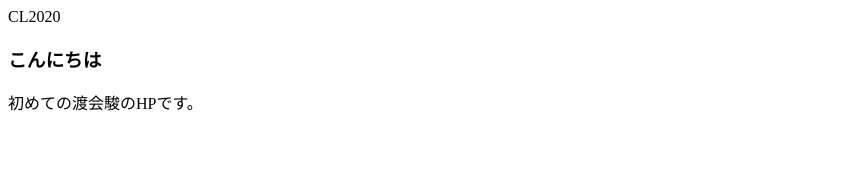
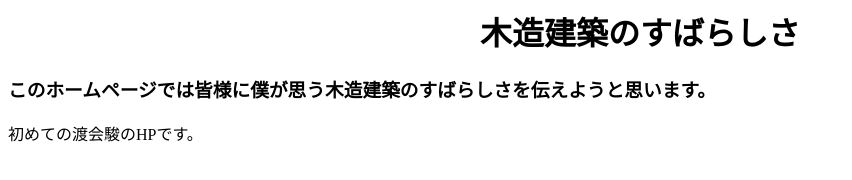
Before and after one commit to 08190630w/08190630w.github.io, a plain HTML site: page CL2020.html in a window 1280 px wide. Shown: the whole page, without its empty margins (0-852 px from the left). Drawn offline with Linux system fonts and the light colour scheme.

Commit message:
Add files via upload

```diff
--- a/CL2020.html
+++ b/CL2020.html
@@ -1,7 +1,10 @@
 <HTML>
-<HEAD>CL2020</HEAD>
+<HEAD><h1 style="text-align: center;">木造建築のすばらしさ</h1>
+<title>木造建築</title>
+</HEAD>
 <BODY>
-<H3>こんにちは</H3>
+<H3>このホームページでは皆様に僕が思う木造建築のすばらしさを伝えようと思います。
+</H3>
 <p>初めての渡会駿のHPです。</p>
 </BODY>
 </HTML>
```
